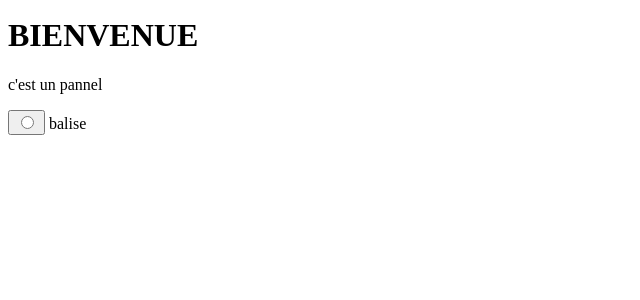
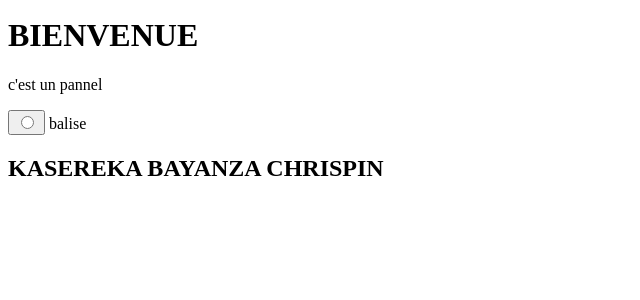
Before and after one commit to l3rit2026/TP_GROUPE_RIT_L3, a PHP site: page / in a window 1280 px wide. Shown: the part 263-563 px from the top of the page, without its empty margins (0-640 px from the left). Run offline with PHP 8.4, Linux system fonts and the light colour scheme.

Commit message:
KASEREKA BAYANZA CHRISPIN

```diff
--- a/index.php
+++ b/index.php
@@ -59,6 +59,12 @@
         balise
     </boutton>
 
+    <div>
+        <section>
+            <h1>KASEREKA BAYANZA CHRISPIN</h1>
+        </section>
+    </div>
+
 
 
 </body>
```
